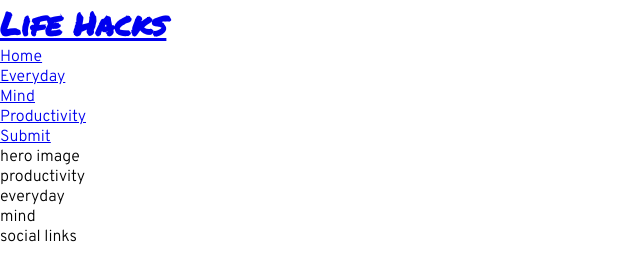
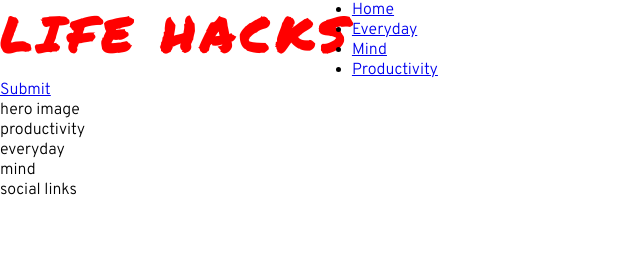
Before and after one commit to WLTSAS/life-hacks-portfolio-1, a plain HTML site: page index.html in a window 1280 px wide. Shown: the whole page, without its empty margins (0-640 px from the left). Drawn offline with Linux system fonts and the light colour scheme.

Commit message:
Add style for heading and logo

```diff
--- a/assets/css/style.css
+++ b/assets/css/style.css
@@ -9,8 +9,23 @@
 body {
     font-family: 'Overpass', sans-serif;
     font-weight: 300;
+    color: black;
 }
 
-.font-style {
+
+
+/* headings and logo */
+
+h1, h2 {
+    font-family: Oswald, sans-serif;
+    text-transform: uppercase;
+    letter-spacing: 6px;
+    color: #3a3a3a;
+}
+
+.logo {
     font-family: 'Permanent Marker', cursive;
+    color: red;
+    font-size: 300%;
+    float: left;
 }
--- a/index.html
+++ b/index.html
@@ -14,7 +14,7 @@
 <body>
     <header>
         <a href="index.html">
-            <h1 class="font-style">Life Hacks</h1>
+            <h1 class="logo">Life Hacks</h1>
         </a>
         <nav>
             <ul>
```
